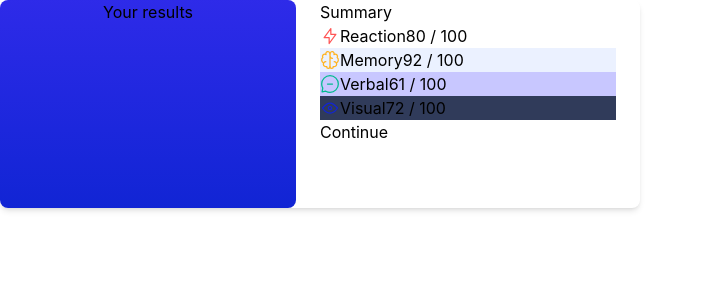
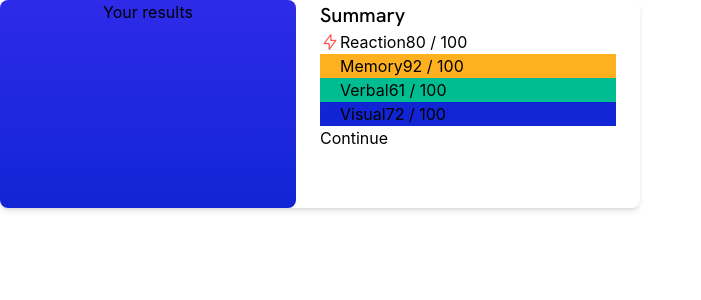
Before and after one commit to scottmcook/results-summary-component, a React (Create React App) app: page / in a window 1280 px wide. Shown: the top 300 px of the page, without its empty margins (0-701 px from the left). Built offline with nearby package versions, Linux system fonts and the light colour scheme.

Commit message:
Add custom font and css tokens

```diff
--- a/src/data.json
+++ b/src/data.json
@@ -9,18 +9,18 @@
     "category": "Memory",
     "score": 92,
     "icon": "./assets/images/icon-memory.svg",
-    "backgroundColor": "hsl(221, 100%, 96%)"
+    "backgroundColor": "hsl(39, 100%, 56%)"
   },
   {
     "category": "Verbal",
     "score": 61,
     "icon": "./assets/images/icon-verbal.svg",
-    "backgroundColor": "hsl(241, 100%, 89%)"
+    "backgroundColor": "hsl(166, 100%, 37%)"
   },
   {
     "category": "Visual",
     "score": 72,
     "icon": "./assets/images/icon-visual.svg",
-    "backgroundColor": "hsl(224, 30%, 27%)"
+    "backgroundColor": "hsl(234, 85%, 45%)"
   }
 ]
--- a/src/index.css
+++ b/src/index.css
@@ -1,6 +1,23 @@
 @tailwind base;
 @tailwind components;
 @tailwind utilities;
+
+@font-face {
+  font-family: "HankenGrotesk";
+  src: url("../public/assets/fonts/HankenGrotesk-VariableFont_wght.ttf")
+}
+
+:root {
+  /* Colors */
+  --white: hsl(0, 0%, 100%);
+  --pale-blue: hsl(221, 100%, 96%);
+  --light-lavender: hsl(241, 100%, 89%);
+  --dark-gray-blue: hsl(224, 30%, 27%);
+
+  /* Font styles */
+  --font-size-sm: 18px;
+  --font-family-hanken: "HankenGrotesk";
+}
 
 body {
   height: 100%;
@@ -11,3 +28,14 @@ body {
   -webkit-font-smoothing: antialiased;
   -moz-osx-font-smoothing: grayscale;
 }
+
+h3 {
+  font-weight: 500;
+  font-size: 1.25em;
+  font-family: var(--font-family-hanken);
+}
+
+p {
+  font-size: var( --font-size-sm);
+  font-family: var(--font-family-hanken);
+}
```
